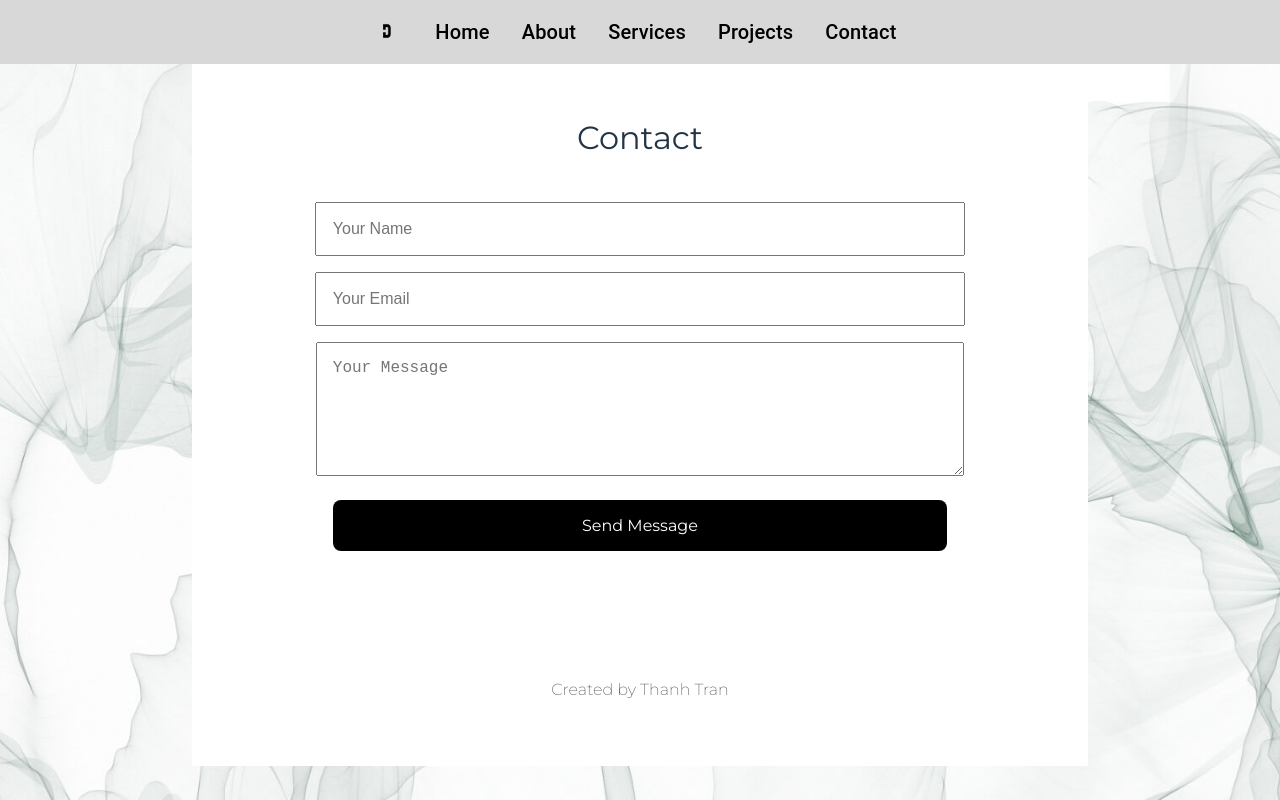
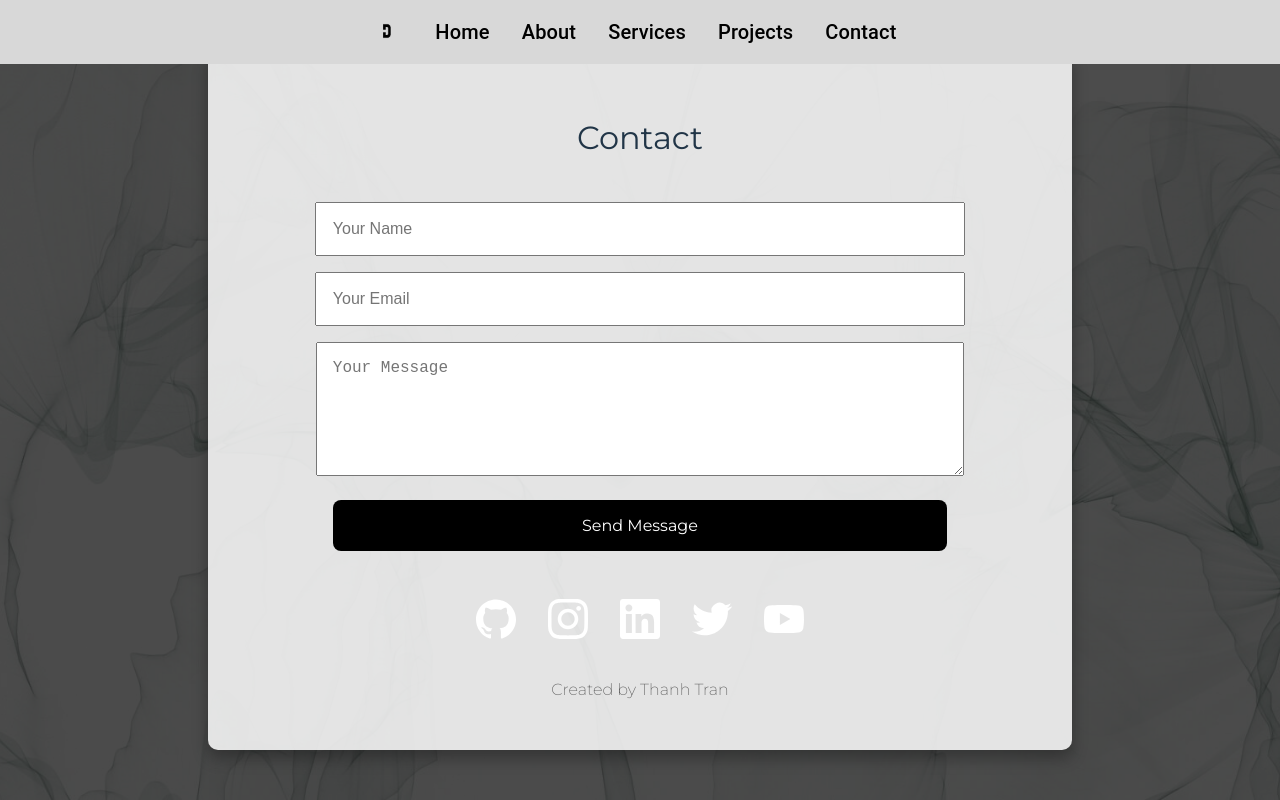
Before and after one commit to sconart/portfolio, a React (Vite) app: page /contact in a window 1280 px wide. Built offline with nearby package versions, Linux system fonts and the light colour scheme.

Commit message:
Update layout contact

```diff
--- a/pages/Contact.jsx
+++ b/pages/Contact.jsx
@@ -1,5 +1,6 @@
 import React, { useState, useEffect } from "react";
 import { makeStyles } from "@mui/styles";
+import { Card, CardContent, CardActionArea, Typography, Grow } from "@mui/material";
 import image from "../images/motion-background.jpg";
 import gitHubIcon from "../images/socials/github.svg";
 import instagramIcon from "../images/socials/instagram.svg";
@@ -17,6 +18,7 @@ const useStyles = makeStyles(() => ({
     display: "flex",
     justifyContent: "center",
     alignItems: "center",
+    background: "rgba(0, 0, 0, 0.7)",
   },
   background: {
     position: "absolute",
@@ -29,28 +31,12 @@ const useStyles = makeStyles(() => ({
   },
   content: {
     position: "relative",
-    backgroundColor: "#ffffff",
+    backgroundColor: "rgba(255, 255, 255, 0.85)",
     width: "60%",
-    padding: "4rem",
+    padding: "3rem",
     textAlign: "center",
-    zIndex: 1,
-  },
-  socialLinks: {
-    display: "flex",
-    justifyContent: "center",
-    alignItems: "center",
-    flexWrap: "wrap",
-    margin: "2rem 0",
-  },
-  socialIcon: {
-    width: "40px",
-    height: "40px",
-    margin: "0 1rem",
-  },
-  footerText: {
-    marginTop: "2rem",
-    fontSize: "1rem",
-    color: "#555",
+    borderRadius: "10px",
+    boxShadow: "0 8px 16px rgba(0, 0, 0, 0.3)",
   },
   form: {
     display: "flex",
@@ -80,6 +66,11 @@ const useStyles = makeStyles(() => ({
     color: "#fff",
     border: "none",
     cursor: "pointer",
+    transition: "background-color 0.3s, transform 0.3s",
+    "&:hover": {
+      backgroundColor: "#444",
+      transform: "translateY(-5px)",
+    },
   },
   successBox: {
     marginTop: "2rem",
@@ -88,6 +79,28 @@ const useStyles = makeStyles(() => ({
     color: "#3c763d",
     borderRadius: "5px",
     border: "1px solid #d6e9c6",
+  },
+  socialLinks: {
+    display: "flex",
+    justifyContent: "center",
+    alignItems: "center",
+    flexWrap: "wrap",
+    margin: "2rem 0",
+  },
+  socialIcon: {
+    width: "40px",
+    height: "40px",
+    margin: "0 1rem",
+    transition: "transform 0.3s, box-shadow 0.3s",
+    "&:hover": {
+      transform: "translateY(-5px)",
+      boxShadow: "0 8px 16px rgba(0, 0, 0, 0.2)",
+    },
+  },
+  footerText: {
+    marginTop: "2rem",
+    fontSize: "1rem",
+    color: "#555",
   },
 }));
 
@@ -140,34 +153,46 @@ const Contact = () => {
         </form>
         <div className={classes.socialLinks}>
           {siteProps.gitHub && (
+            <Grow in={true} timeout={1000}>
               <a href={`https://github.com/${siteProps.gitHub}`} target="_blank" rel="noopener noreferrer">
                 <img src={gitHubIcon} alt="GitHub" className={classes.socialIcon} />
               </a>
+            </Grow>
           )}
           {siteProps.instagram && (
+            <Grow in={true} timeout={1300}>
               <a href={`https://www.instagram.com/${siteProps.instagram}`} target="_blank" rel="noopener noreferrer">
                 <img src={instagramIcon} alt="Instagram" className={classes.socialIcon} />
               </a>
+            </Grow>
           )}
           {siteProps.linkedIn && (
+            <Grow in={true} timeout={1600}>
               <a href={`https://www.linkedin.com/in/${siteProps.linkedIn}`} target="_blank" rel="noopener noreferrer">
                 <img src={linkedInIcon} alt="LinkedIn" className={classes.socialIcon} />
               </a>
+            </Grow>
           )}
           {siteProps.medium && (
+            <Grow in={true} timeout={1900}>
               <a href={`https://medium.com/@${siteProps.medium}`} target="_blank" rel="noopener noreferrer">
                 <img src={mediumIcon} alt="Medium" className={classes.socialIcon} />
               </a>
+            </Grow>
           )}
           {siteProps.twitter && (
+            <Grow in={true} timeout={2200}>
               <a href={`https://twitter.com/${siteProps.twitter}`} target="_blank" rel="noopener noreferrer">
                 <img src={twitterIcon} alt="Twitter" className={classes.socialIcon} />
               </a>
+            </Grow>
           )}
           {siteProps.youTube && (
+            <Grow in={true} timeout={2500}>
               <a href={`https://www.youtube.com/c/${siteProps.youTube}`} target="_blank" rel="noopener noreferrer">
                 <img src={youTubeIcon} alt="YouTube" className={classes.socialIcon} />
               </a>
+            </Grow>
           )}
         </div>
         <p className={classes.footerText}>
--- a/pages/Services.jsx
+++ b/pages/Services.jsx
@@ -66,6 +66,11 @@ const serviceList = [
       "Designing intuitive and engaging user interfaces to enhance user experience and satisfaction.",
   },
   {
+    title: "Database Services",
+    description:
+      "Offering comprehensive database services that are scalable, secure, and optimized for performance and production",
+  },
+  {
     title: "Cloud Services",
     description:
       "Providing cloud integration, deployment, and management services to scale your applications efficiently.",
```
Lines whose indentation alone changed are shown as unchanged.
